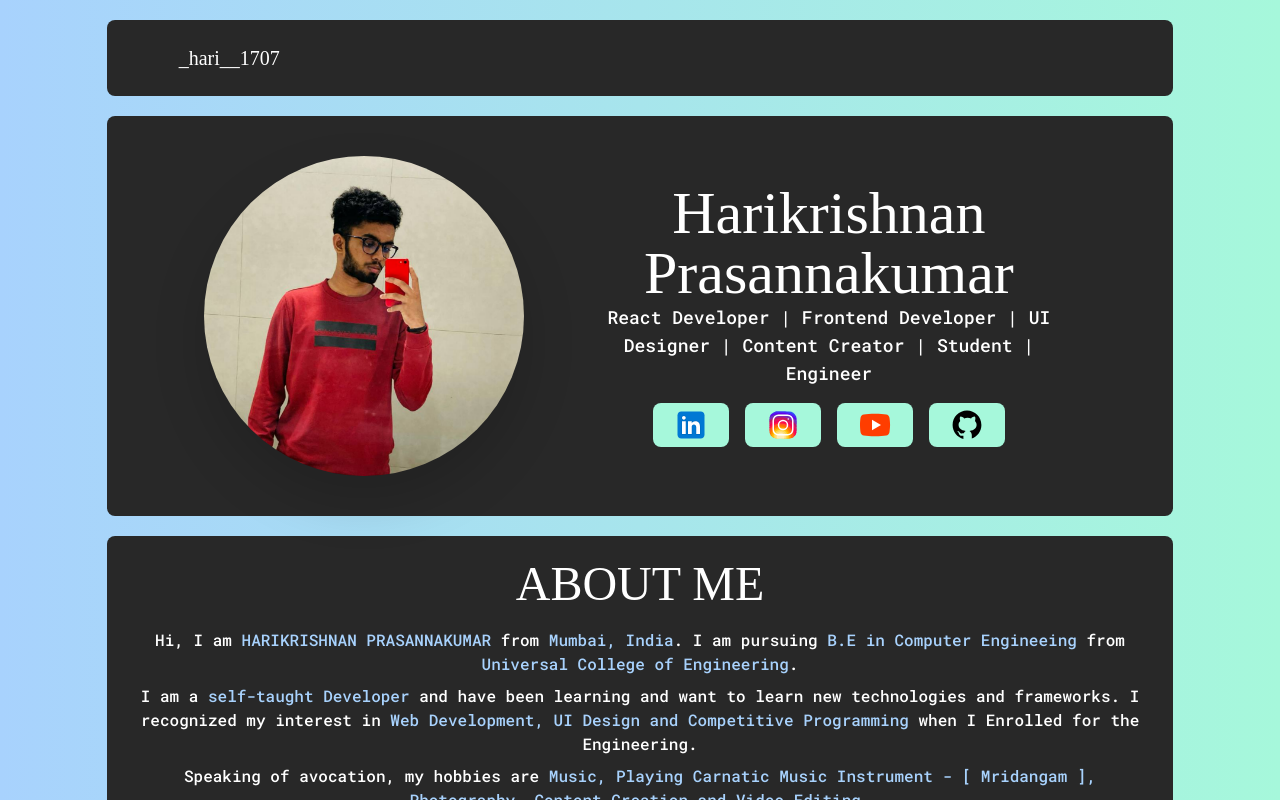
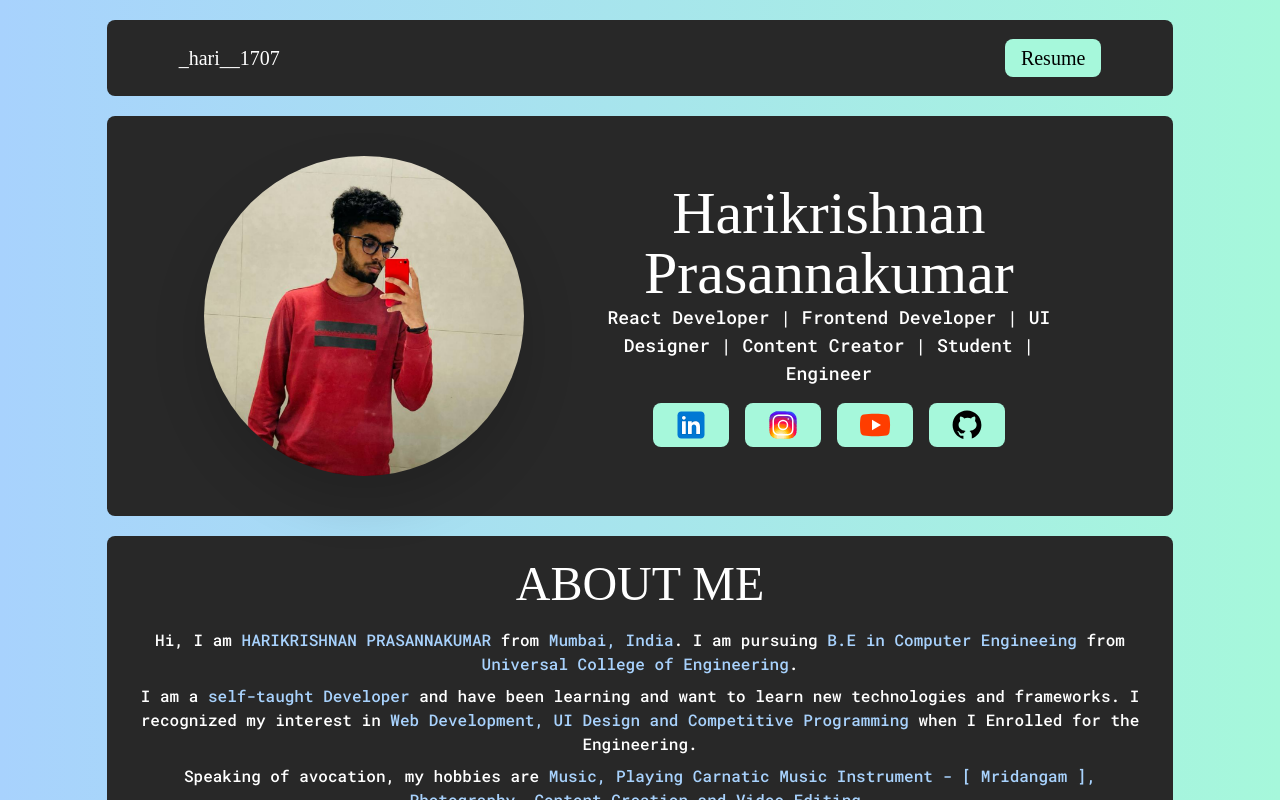
Before and after one commit to HarikrishnanYPR1707/Personal-Portfolio, a React (Vite) app: page / in a window 1280 px wide. Shown: the top 800 px of the page. Built offline with nearby package versions, Linux system fonts and the light colour scheme; a web font is replaced by a local one.

Commit message:
Added the resume button

```diff
--- a/src/Components/Navbar/Navbar.jsx
+++ b/src/Components/Navbar/Navbar.jsx
@@ -7,17 +7,17 @@ const Navbar = () => {
 			<h1 className="font-swad text-xl text-white lg:pl-12">
 				_hari__1707
 			</h1>
-			{/* <ul className="flex items-center lg:pr-12">
-				<li className="cursor-pointer text-2xl">
-					<BsFillMoonStarsFill className="text-white" />
-				</li>
+			<ul className="flex items-center lg:pr-12">
+				{/* <li className="cursor-pointer text-2xl">
+					<BsFillMoonStarsFill className="text-[#a6f8db]" />
+				</li> */}
 				<li>
-					<a href="mailto:hyprgd2002@gmail.com" className="font-swad text-xl text-black bg-[#a6f8db] px-4 py-2 ml-6 rounded-lg" target="_blank">Mail Me</a>
+					{/* <a href="mailto:hyprgd2002@gmail.com" className="font-swad text-xl text-black bg-[#a6f8db] px-4 py-2 ml-6 rounded-lg" target="_blank">Mail Me</a> */}
 				</li>
 				<li>
 					<a className="font-swad text-xl text-black bg-[#a6f8db] px-4 py-2 ml-6 rounded-lg" href="#">Resume</a>
 				</li>
-			</ul> */}
+			</ul>
 		</nav>
 	)
 }
```
